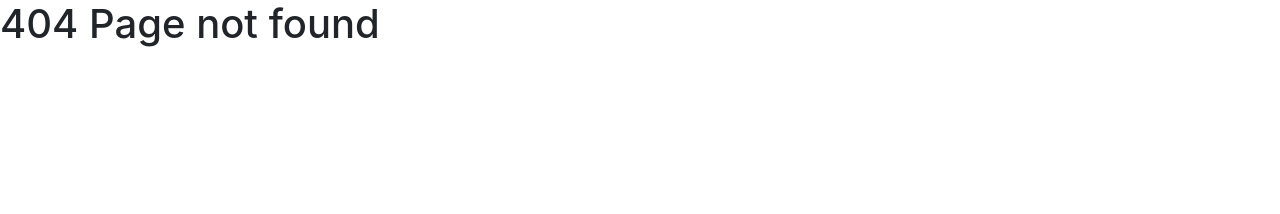
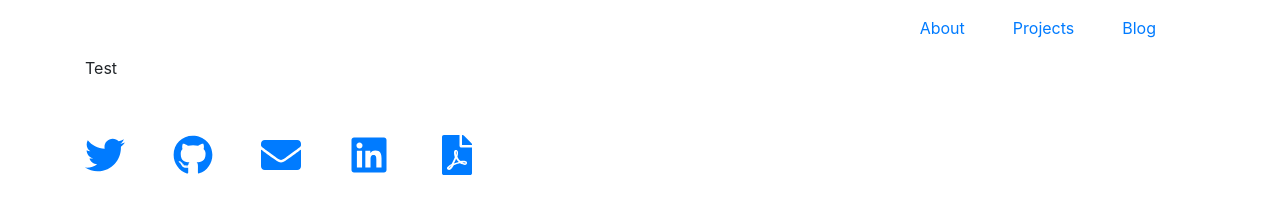
Before and after one commit to F-LuisCuevas/Luis-Gatsby, a Gatsby site: page /blog in a window 1280 px wide. Before the commit this address had no page. Built offline with nearby package versions, Linux system fonts and the light colour scheme; Gatsby itself is replaced by a stand-in of ours.

Commit message:
Adding blog component, displaying it in navbar

```diff
--- a/src/components/Navbar.js
+++ b/src/components/Navbar.js
@@ -11,6 +11,9 @@ export default function Navbar() {
         <li className=" mx-4">
           <Intent to="/projects">Projects</Intent>
         </li>
+        <li className=" mx-4">
+          <Intent to="/blog">Blog</Intent>
+        </li>
       </ul>
     </nav>
   )
--- /dev/null
+++ b/src/pages/blog.js
@@ -0,0 +1,13 @@
+import React from "react"
+import Navbar from "../components/navbar"
+import Footer from "../components/footer"
+
+export default function blog() {
+  return (
+    <div className="container">
+      <Navbar />
+      Test
+      <Footer />
+    </div>
+  )
+}
```
